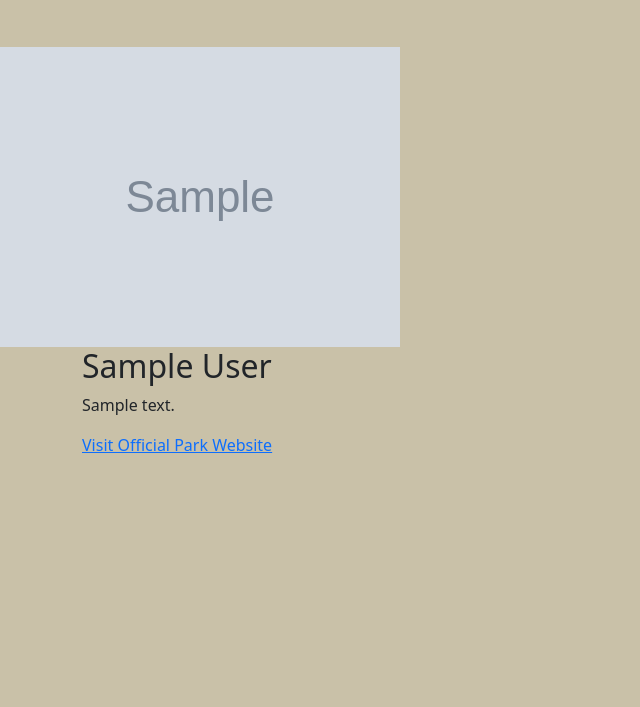
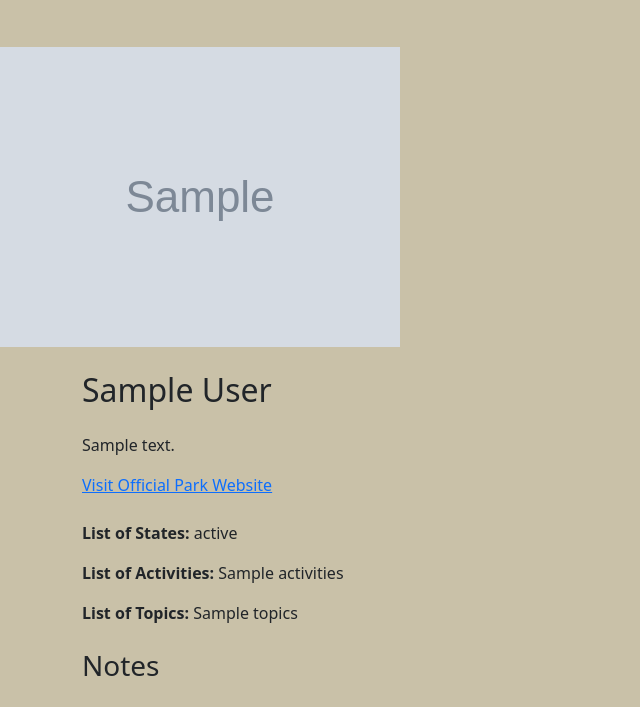
Before and after one commit to TaraDenniston/explore-national-parks, a Flask app: template templates/park.html in a window 1280 px wide. Shown: the part 101-808 px from the top of the page, without its empty margins (0-640 px from the left). Before the commit the page ends 554 px from the top, so only its background shows below. Run offline with Flask 3, Linux system fonts and the light colour scheme; tables that the repository leaves empty hold one stand-in row (values such as "Sample post"); the template is opened without the code that fills it: values that come from a table or form of the project are taken from there, most other values are stand-ins (such as "Sample title", 1, 10 or a date in 2020); grey boxes marked "Sample" are stand-in pictures; some libraries are stand-ins or nearby versions.

Commit message:
display lists of states, activities, and topics related to park

```diff
--- a/templates/park.html
+++ b/templates/park.html
@@ -11,12 +11,15 @@
 
 {% block content %}
 
-<h2>{{ park.full_name }}</h2>
+<h2 class="my-4">{{ park.full_name }}</h2>
 <p>{{ park.description }}</p>
-<a href="{{ park.url }}">Visit Official Park Website</a>
+<a href="{{ park_url }}">Visit Official Park Website</a><br><br>
+<p><strong>List of States:</strong> {{ states }}</p>
+<p><strong>List of Activities:</strong> {{ activities }}</p>
+<p><strong>List of Topics:</strong> {{ topics }}</p>
 
+<h3 class="my-4">Notes</h3>
 {% if park.note %}
-<h3>Notes</h3>
 <p>{{ park.note }}</p>
 {% endif %}
 
```
